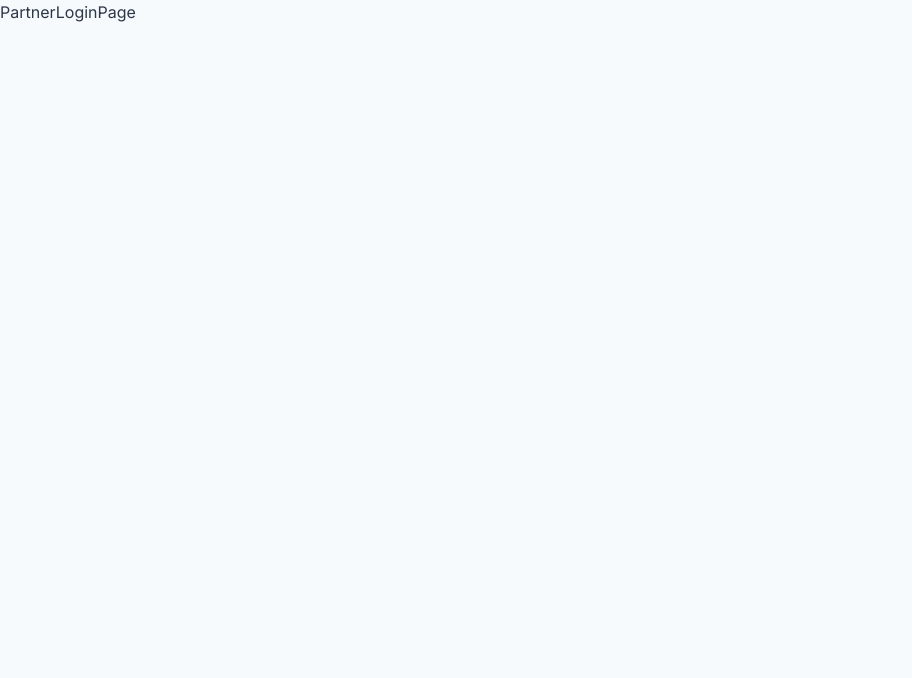
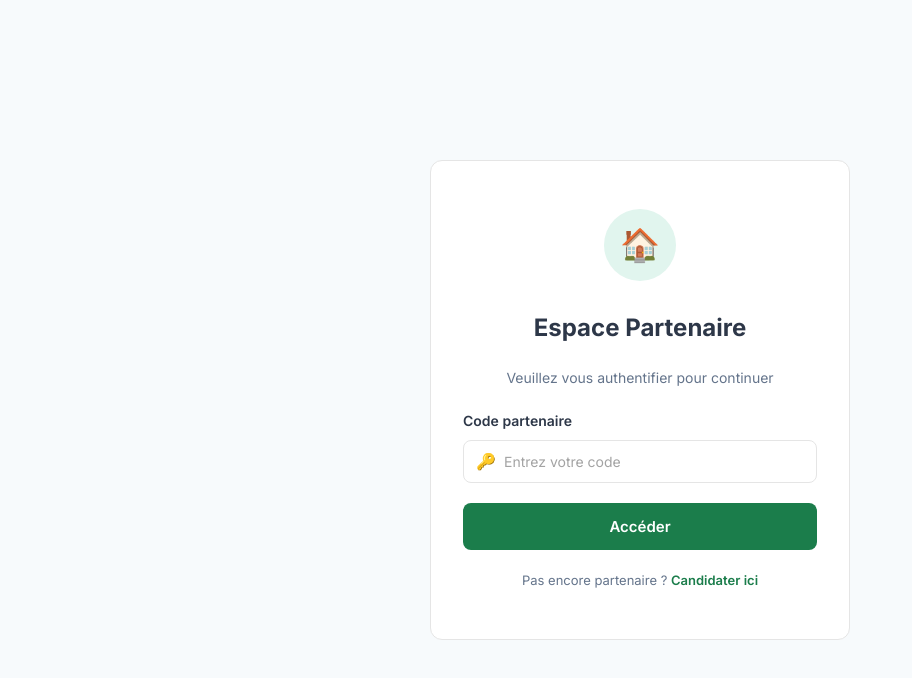
Before and after one commit to aminata-byte/talibevoice_publicweb, a React (Vite) app: page /partenaire/login in a window 1280 px wide. Shown: the top 678 px of the page, without its empty margins (0-912 px from the left). Built offline with nearby package versions, Linux system fonts and the light colour scheme.

Commit message:
feat: page Login Espace Partenaire terminée et validée

```diff
--- /dev/null
+++ b/src/pages/partner/PartnerLoginPage.css
@@ -0,0 +1,127 @@
+.plogin {
+  min-height: 100vh;
+  background-color: var(--background);
+  display: flex;
+  align-items: center;
+  justify-content: center;
+  padding: 2rem;
+}
+
+.plogin__card {
+  background-color: var(--white);
+  border: 1px solid var(--border);
+  border-radius: var(--radius-lg);
+  padding: 3rem 2rem;
+  width: 100%;
+  max-width: 420px;
+  display: flex;
+  flex-direction: column;
+  align-items: center;
+  gap: 1.25rem;
+}
+
+/* Logo */
+.plogin__logo {
+  width: 72px;
+  height: 72px;
+  background-color: var(--primary-light);
+  border-radius: 50%;
+  display: flex;
+  align-items: center;
+  justify-content: center;
+  font-size: 32px;
+  margin-bottom: 0.5rem;
+}
+
+/* Titre */
+.plogin__title {
+  font-size: 1.5rem;
+  font-weight: 700;
+  color: var(--text-primary);
+  text-align: center;
+}
+
+.plogin__subtitle {
+  font-size: 14px;
+  color: var(--text-secondary);
+  text-align: center;
+  line-height: 1.6;
+}
+
+/* Formulaire */
+.plogin__form-group {
+  width: 100%;
+  display: flex;
+  flex-direction: column;
+  gap: 0.5rem;
+}
+
+.plogin__label {
+  font-size: 14px;
+  font-weight: 600;
+  color: var(--text-primary);
+}
+
+.plogin__input-wrapper {
+  display: flex;
+  align-items: center;
+  gap: 8px;
+  border: 1px solid var(--border);
+  border-radius: var(--radius-md);
+  padding: 0 12px;
+  background-color: var(--white);
+  transition: border-color 0.2s;
+}
+
+.plogin__input-wrapper:focus-within {
+  border-color: var(--primary);
+}
+
+.plogin__input-icon {
+  font-size: 16px;
+}
+
+.plogin__input {
+  border: none;
+  padding: 12px 0;
+  font-size: 14px;
+  color: var(--text-primary);
+  background-color: transparent;
+  width: 100%;
+}
+
+.plogin__input::placeholder {
+  color: var(--text-light);
+}
+
+/* Bouton */
+.plogin__btn {
+  background-color: var(--primary);
+  color: var(--white);
+  padding: 14px;
+  border-radius: var(--radius-md);
+  font-size: 15px;
+  font-weight: 600;
+  width: 100%;
+  transition: background-color 0.2s;
+}
+
+.plogin__btn:hover {
+  background-color: var(--primary-dark);
+}
+
+/* Lien */
+.plogin__link {
+  font-size: 13px;
+  color: var(--text-secondary);
+  text-align: center;
+}
+
+.plogin__link a {
+  color: var(--primary);
+  font-weight: 600;
+}
+
+.plogin__link a:hover {
+  text-decoration: underline;
+}
--- a/src/pages/partner/PartnerLoginPage.jsx
+++ b/src/pages/partner/PartnerLoginPage.jsx
@@ -1,4 +1,61 @@
+import { useState } from "react";
+import { Link, useNavigate } from "react-router-dom";
+import "./PartnerLoginPage.css";
+
 function PartnerLoginPage() {
-  return <div>PartnerLoginPage</div>;
+  const [code, setCode] = useState("");
+  const navigate = useNavigate();
+
+  const handleAcceder = () => {
+    if (code.trim() === "") {
+      alert("Veuillez entrer votre code partenaire.");
+      return;
+    }
+    navigate("/partenaire/dashboard");
+  };
+
+  return (
+    <div className="plogin">
+      <div className="plogin__card">
+        {/* Logo */}
+        <div className="plogin__logo">
+          <span className="plogin__logo-icon">🏠</span>
+        </div>
+
+        {/* Titre */}
+        <h1 className="plogin__title">Espace Partenaire</h1>
+        <p className="plogin__subtitle">
+          Veuillez vous authentifier pour continuer
+        </p>
+
+        {/* Champ code */}
+        <div className="plogin__form-group">
+          <label className="plogin__label">Code partenaire</label>
+          <div className="plogin__input-wrapper">
+            <span className="plogin__input-icon">🔑</span>
+            <input
+              type="text"
+              placeholder="Entrez votre code"
+              value={code}
+              onChange={(e) => setCode(e.target.value)}
+              className="plogin__input"
+            />
+          </div>
+        </div>
+
+        {/* Bouton */}
+        <button className="plogin__btn" onClick={handleAcceder}>
+          Accéder
+        </button>
+
+        {/* Lien */}
+        <p className="plogin__link">
+          Pas encore partenaire ?{" "}
+          <Link to="/devenir-partenaire">Candidater ici</Link>
+        </p>
+      </div>
+    </div>
+  );
 }
+
 export default PartnerLoginPage;
```
